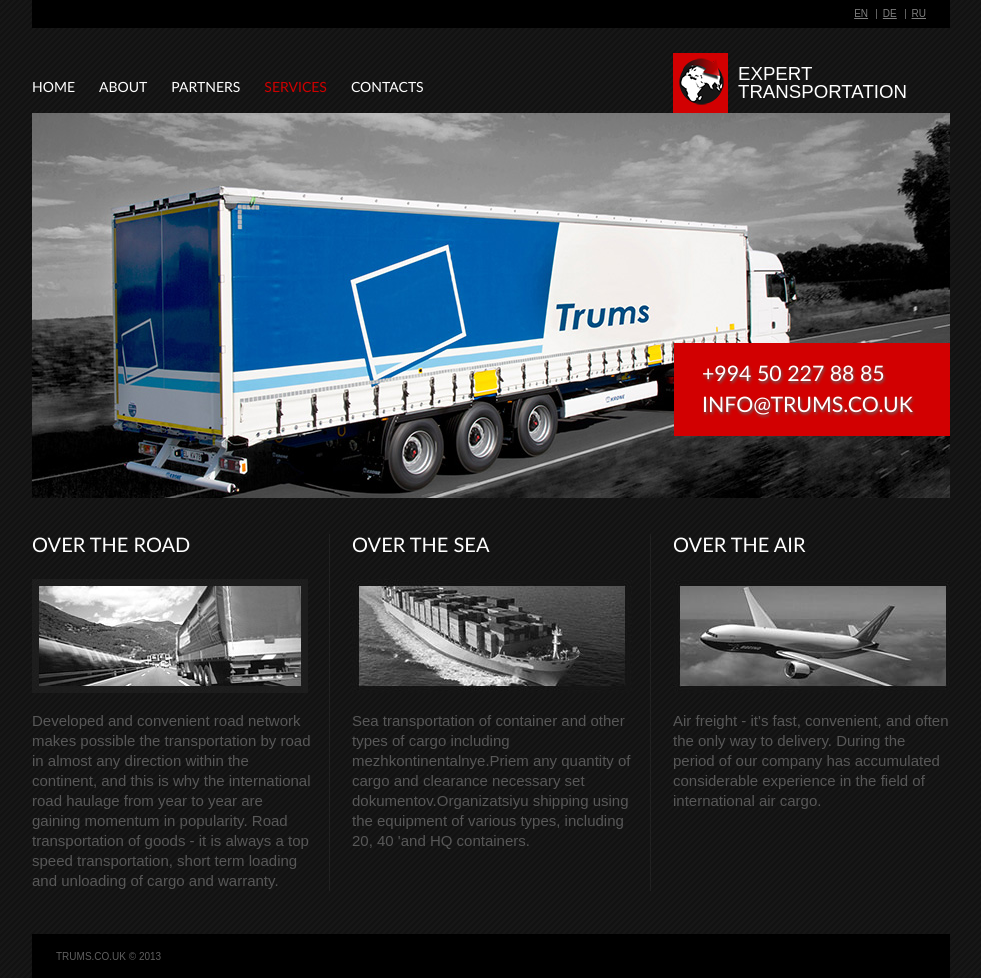
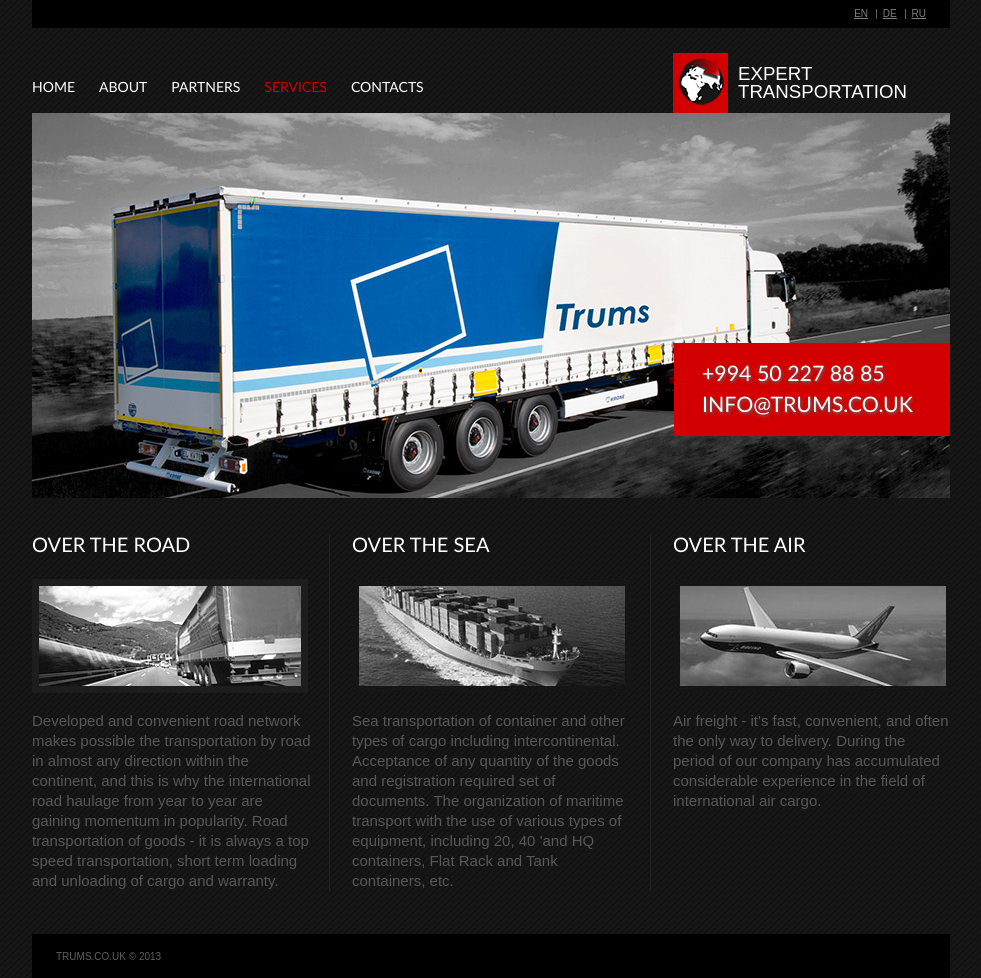
Before and after one commit to trumsaz/trumsaz.github.io, a Jekyll site: the page built from services.html, in a window 1280 px wide. Shown: the whole page, without its empty margins (149-1130 px from the left). Built offline with Jekyll 4.4.1, drawn with Linux system fonts in a browser that asks for light colours; Markdown is read by kramdown in place of the engine named in the settings.

Commit message:
correct en/services

```diff
--- a/services.html
+++ b/services.html
@@ -15,7 +16,7 @@
 		<div class="col-2 col-pad">
 			<h3>Over The Sea</h3>
 			<img alt="" src="/assets/images/page3-img2.jpg" /><br />
-			<p class="extra-text">Sea transportation of container and other types of cargo including mezhkontinentalnye.Priem any quantity of cargo and clearance necessary set dokumentov.Organizatsiyu shipping using the equipment of various types, including 20, 40 'and HQ containers.</p>
+			<p class="extra-text">Sea transportation of container and other types of cargo including intercontinental. Acceptance of any quantity of the goods and registration required set of documents. The organization of maritime transport with the use of various types of equipment, including 20, 40 'and HQ containers, Flat Rack and Tank containers, etc.</p>
 		</div>
 		<div class="col-3">
 			<h3>Over The Air</h3>
```
Also changed, not shown: other parts of services.html (+1 -0 lines).
